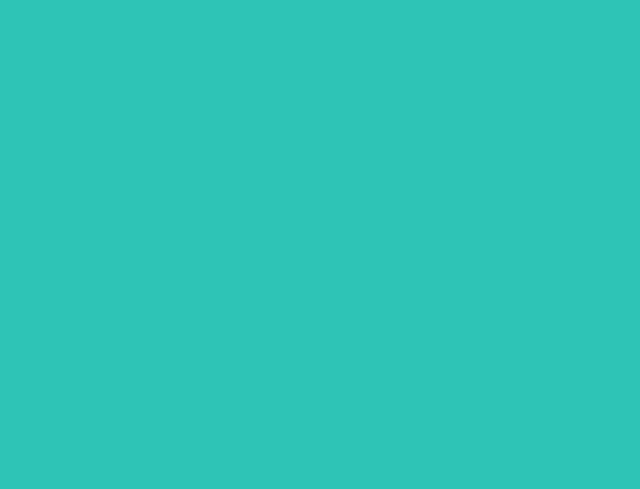
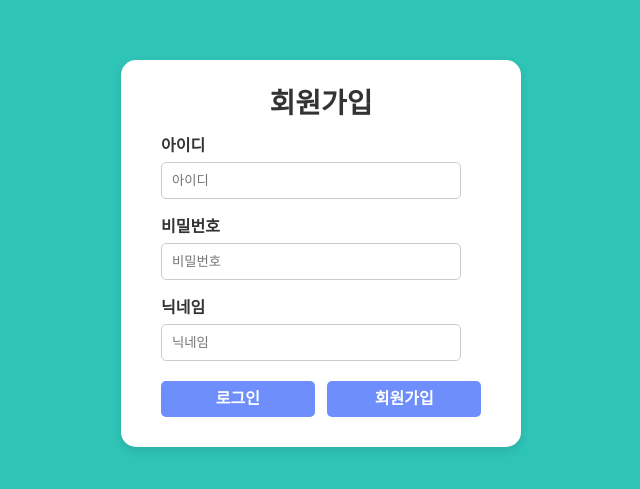
Before and after one commit to KimDongSin/expenses-jwt-auth, a React (Vite) app: page /join in a window 1280 px wide. Before the commit this address had no page. Shown: the part 179-668 px from the top of the page, without its empty margins (319-959 px from the left). Built offline with nearby package versions, Linux system fonts and the light colour scheme.

Commit message:
Style: login, join UI

```diff
--- a/src/index.css
+++ b/src/index.css
@@ -50,3 +50,7 @@ table {
 body{
   background-color: #2ec4b6;
 }
+
+*{
+	box-sizing: border-box;
+}
--- a/src/pages/Join.jsx
+++ b/src/pages/Join.jsx
@@ -1,5 +1,112 @@
-export default function Join() {
+import { useId } from "react";
+import { Link } from "react-router-dom";
+import styled from "styled-components";
+
+const Wrap = styled.div`
+  width: 100%;
+  height: 100vh;
+  display: flex;
+  justify-content: center;
+  align-items: center;
+`;
+
+const Form = styled.form`
+  width: 400px;
+  background-color: white;
+  border-radius: 15px;
+  padding: 30px 40px;
+  box-shadow: 0 4px 10px rgba(0, 0, 0, 0.1);
+`;
+
+const Title = styled.h1`
+  font-size: 28px;
+  font-weight: bold;
+  text-align: center;
+  margin-bottom: 20px;
+  color: #333;
+`;
+
+const Label = styled.label`
+  display: block;
+  margin-bottom: 8px;
+  font-weight: bold;
+  color: #333;
+`;
+
+const Input = styled.input`
+  width: calc(100% - 20px);
+  padding: 10px;
+  margin-bottom: 20px;
+  border: 1px solid #ccc;
+  border-radius: 5px;
+  outline: none;
+  &:focus {
+    border-color: #6e8efb;
+  }
+`;
+
+const ButtonContainer = styled.div`
+  display: flex;
+  justify-content: space-between;
+`;
+
+const StyledLink = styled(Link)`
+  width: 48%;
+  padding: 10px;
+  border: none;
+  border-radius: 5px;
+  background-color: #6e8efb;
+  color: white;
+  font-weight: bold;
+  text-align: center;
+  text-decoration: none;
+  display: inline-block;
+  transition: background-color 0.3s ease;
+  &:hover {
+    background-color: #5a77d4;
+  }
+`;
+
+const FormInfoBox = styled.div`
+  display: flex;
+  flex-direction: column;
+  align-items: flex-start;
+`;
+
+export default function Login() {
+  const userId = useId();
+  const passwordId = useId();
+  const nameId = useId();
+
+  const handleSubmit = (e) => {
+    e.preventDefault();
+  };
+
   return (
-    <div>Join</div>
-  )
+    <Wrap>
+      <Form onSubmit={handleSubmit}>
+        <Title>회원가입</Title>
+
+        <FormInfoBox className="user__form__info">
+          <Label htmlFor={userId}>아이디</Label>
+          <Input id={userId} type="text" placeholder="아이디" />
+        </FormInfoBox>
+
+        <FormInfoBox className="user__form__info">
+          <Label htmlFor={passwordId}>비밀번호</Label>
+          <Input id={passwordId} type="password" placeholder="비밀번호" />
+        </FormInfoBox>
+
+        <FormInfoBox className="user__form__info">
+          <Label htmlFor={nameId}>닉네임</Label>
+          <Input id={nameId} type="text" placeholder="닉네임" />
+        </FormInfoBox>
+
+        <ButtonContainer>
+          <StyledLink to="/login">로그인</StyledLink>
+          <StyledLink to="/join">회원가입</StyledLink>
+        </ButtonContainer>
+      </Form>
+    </Wrap>
+  );
 }
--- a/src/pages/Login.jsx
+++ b/src/pages/Login.jsx
@@ -1,13 +1,106 @@
-import styled from "styled-components"
+import { useId } from "react";
+import { Link } from "react-router-dom";
+import styled from "styled-components";
 
 const Wrap = styled.div`
+  width: 100%;
+  height: 100vh;
+  display: flex;
+  justify-content: center;
+  align-items: center;
+`;
 
-`
+const Form = styled.form`
+  width: 400px;
+  background-color: white;
+  border-radius: 15px;
+  padding: 30px 40px;
+  box-shadow: 0 4px 10px rgba(0, 0, 0, 0.1);
+`;
+
+const Title = styled.h1`
+  font-size: 28px;
+  font-weight: bold;
+  text-align: center;
+  margin-bottom: 20px;
+  color: #333;
+`;
+
+const Label = styled.label`
+  display: block;
+  margin-bottom: 8px;
+  font-weight: bold;
+  color: #333;
+`;
+
+const Input = styled.input`
+  width: calc(100% - 20px);
+  padding: 10px;
+  margin-bottom: 20px;
+  border: 1px solid #ccc;
+  border-radius: 5px;
+  outline: none;
+  &:focus {
+    border-color: #6e8efb;
+  }
+`;
+
+const ButtonContainer = styled.div`
+  display: flex;
+  justify-content: space-between;
+`;
+
+const StyledLink = styled(Link)`
+  width: 48%;
+  padding: 10px;
+  border: none;
+  border-radius: 5px;
+  background-color: #6e8efb;
+  color: white;
+  font-weight: bold;
+  text-align: center;
+  text-decoration: none;
+  display: inline-block;
+  transition: background-color 0.3s ease;
+  &:hover {
+    background-color: #5a77d4;
+  }
+`;
+
+const FormInfoBox = styled.div`
+  display: flex;
+  flex-direction: column;
+  align-items: flex-start;
+`;
 
 export default function Login() {
+  const userId = useId();
+  const passwordId = useId();
+
+  const handleSubmit = (e) => {
+    e.preventDefault();
+  };
+
   return (
     <Wrap>
-        asd
+      <Form onSubmit={handleSubmit}>
+        <Title>로그인</Title>
+
+        <FormInfoBox className="user__form__info">
+          <Label htmlFor={userId}>아이디</Label>
+          <Input id={userId} type="text" placeholder="아이디" />
+        </FormInfoBox>
+
+        <FormInfoBox className="user__form__info">
+          <Label htmlFor={passwordId}>비밀번호</Label>
+          <Input id={passwordId} type="password" placeholder="비밀번호" />
+        </FormInfoBox>
+
+        <ButtonContainer>
+          <StyledLink to="/login">로그인</StyledLink>
+          <StyledLink to="/join">회원가입</StyledLink>
+        </ButtonContainer>
+      </Form>
     </Wrap>
-  )
+  );
 }
--- a/src/router/MainRouter.jsx
+++ b/src/router/MainRouter.jsx
@@ -1,6 +1,8 @@
 import { BrowserRouter, Route, Routes } from "react-router-dom";
 import Home from "../pages/Home";
 import Detail from "../pages/Detail";
+import Login from "../pages/Login";
+import Join from "../pages/Join";
 
 function MainRouter() {
   return (
@@ -8,6 +10,8 @@ function MainRouter() {
       <Routes>
         <Route path="/" element={<Home />} />
         <Route path="/detail/:id" element={<Detail />} />
+        <Route path="/login" element={<Login />} />
+        <Route path="/join" element={<Join />} />
       </Routes>
     </BrowserRouter>
   );
```
Also changed, not shown: src/components/UI/FormInput/Input.jsx (added, +8 -0 lines).
